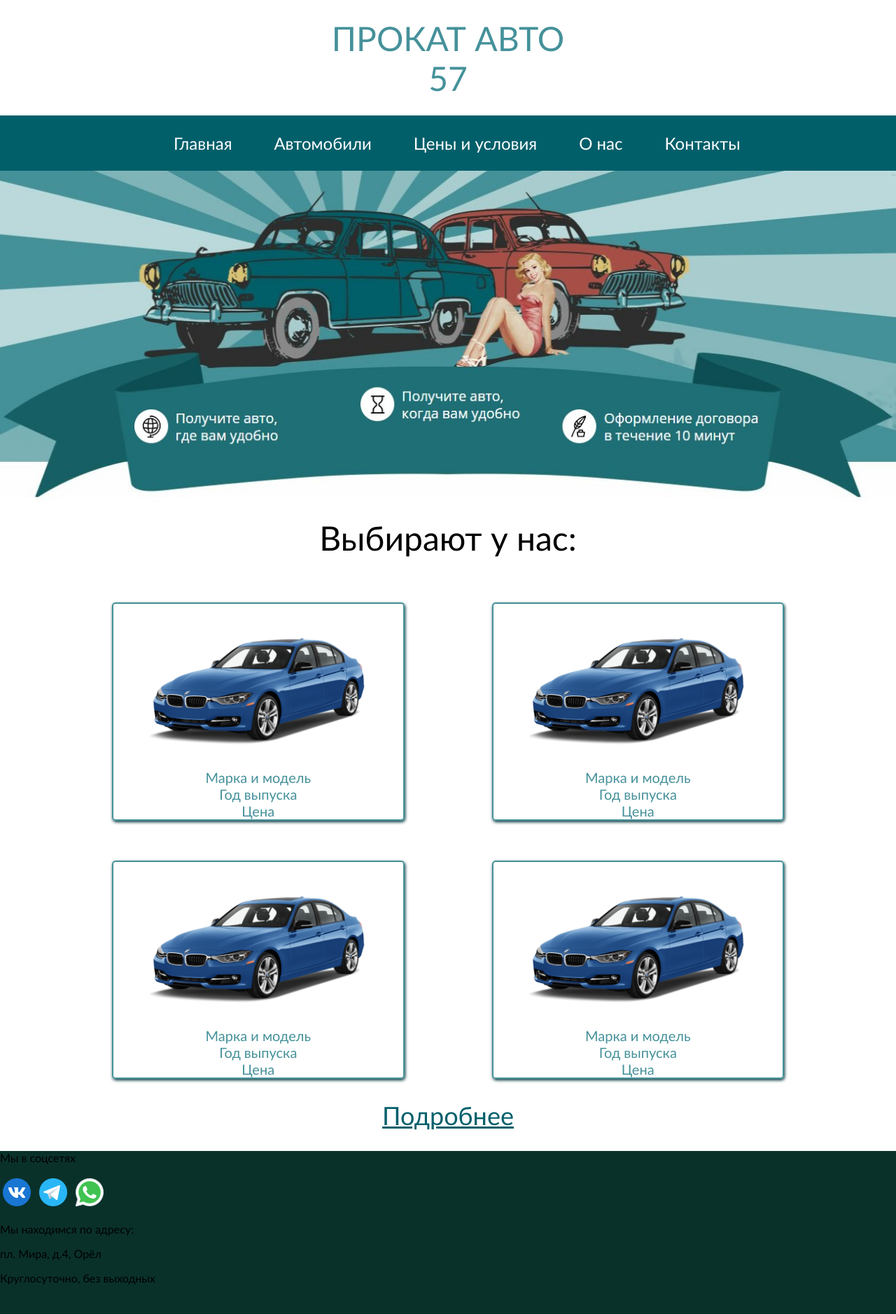
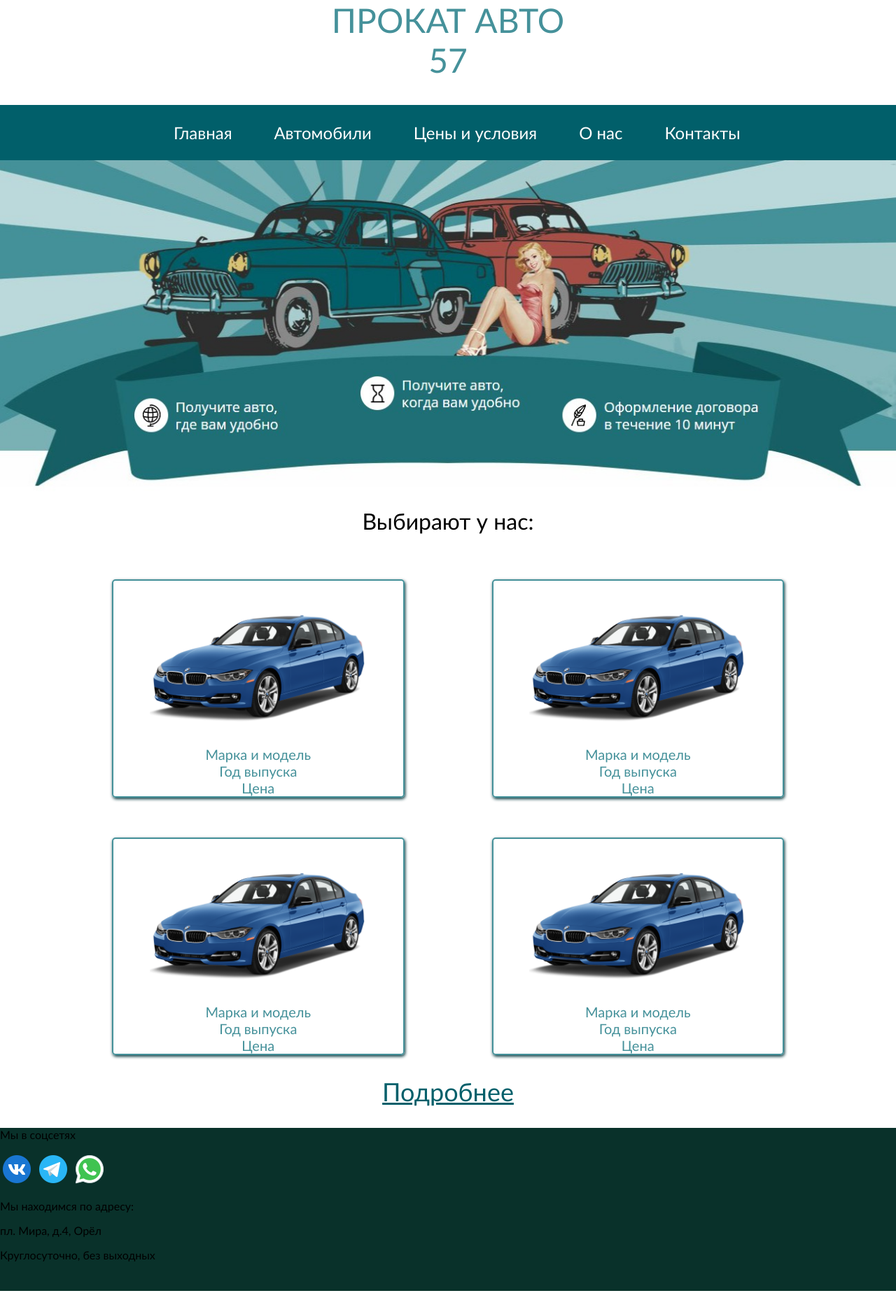
Before and after one commit to jej234/study, a PHP site: page /main.html in a window 1280 px wide. Shown: the whole page at 70% size. After the commit the page ends 1845 px from the top, so only its background shows below. Run offline with PHP 8.4, Linux system fonts and the light colour scheme.

Commit message:
Начал приводить код к семантике html5

```diff
--- a/rent_car/css/style.css
+++ b/rent_car/css/style.css
@@ -7,38 +7,38 @@
 body {
     margin: 0;
     padding: 0;
+    width: 100%;
+    height: auto;
 }
 
-h1 {
-    font-size: 3em;
-    color: black;
-}
 
-#container {
-    width: 100%;
-    height: auto;
-    padding: 0;
-}
-#header {
-    color: #45919A;
+header {
     background-color: white;
     width: 100%;
     margin-bottom: 0%;
-    max-height: 216px;
+    min-height: 150px;
+    text-align: center;
 }
 
-.text-header {
+header a:hover {
+    color: gray;
+}
+
+header a {
     font-size: 3em;
     text-align: center;
-    padding: 2% 0;
+    padding: 3% 0;
+    text-transform: uppercase;
+    color: #45919A;
 }
 
-#navigation {
+
+nav {
     background-color: #015F6A;
     width: 100%;
 }
 
-#navigation ul {
+nav ul {
     margin: 0;
     padding-left: 2%;
     display: flex;
@@ -46,7 +46,7 @@ h1 {
     list-style-type: none;
 }
 
-#navigation ul li a {
+nav ul li a {
     display: block;
     color: white;
     font-size: 1.5em;
@@ -55,7 +55,7 @@ h1 {
     text-align: center;
 }
 
-#navigation ul li a:hover {
+nav ul li a:hover {
     background-color: #01353b;
     color: gray;
 }
@@ -68,16 +68,16 @@ h1 {
     height: 600px;
 }
 
-#content {
+main {
     width: 100%;
     margin: 0;
 }
 
-#content .banner img {
+main .banner img {
     width: 100%;
 }
 
-#content h1 {
+main h1 {
     text-align: center;
     margin: 0;
     padding-top: 1%;
--- a/rent_car/main.html
+++ b/rent_car/main.html
@@ -6,15 +6,11 @@
     <title>Прокат автомобилей в Орле</title>
 </head>
 <body>
-    <div id="container">
-
-        <div id="header">
-            <div class="text-header">
-                ПРОКАТ АВТО<br>57
-            </div>
-        </div>
-
-        <div id="navigation">
+    <main>
+        <header>
+            <a href="main.html">Прокат авто<br>57</a>
+        </header>
+        <nav>
             <ul>
                 <li><a href = "#">Главная</a></li>
                 <li><a href = "#">Автомобили</a></li>
@@ -22,8 +18,7 @@
                 <li><a href = "#">О нас</a></li>
                 <li><a href = "#">Контакты</a></li>
             </ul>
-        </div>
-
+        </nav>
         <div id="content">
 
             <div class="banner">
@@ -118,7 +113,7 @@
 
             </div>
         </div>
-    </div>
+    </main>
 
 </body>
 </html>
```
